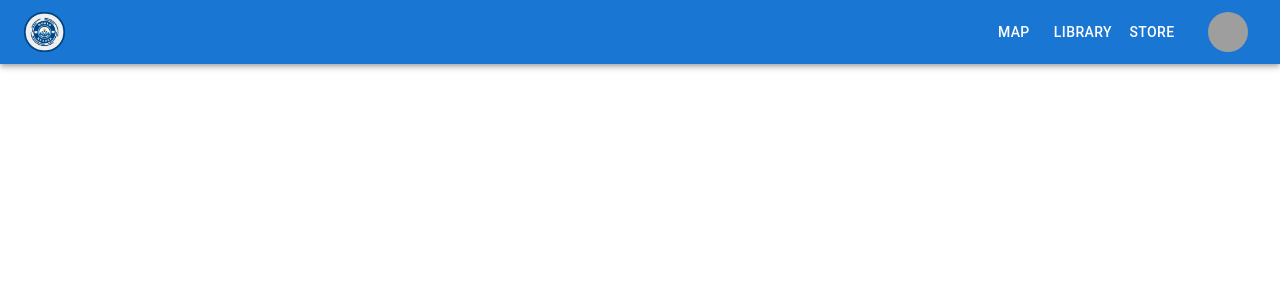
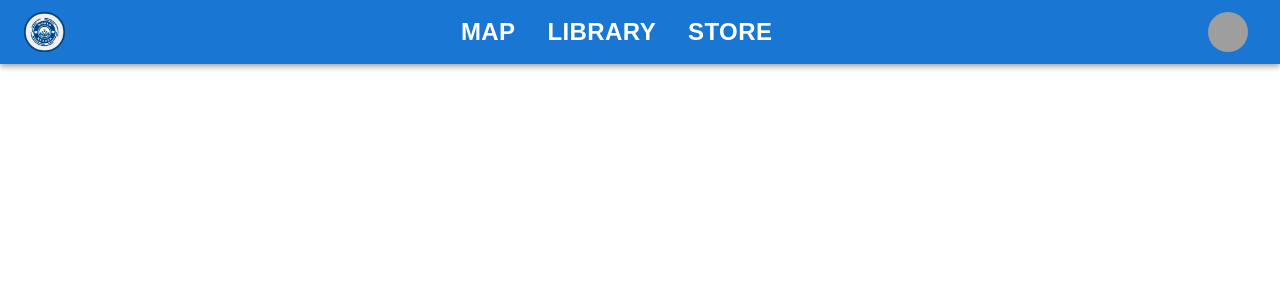
Before and after one commit to Allan0092/WorldReaderFrontend, a React (Vite) app: page / in a window 1280 px wide. Shown: the top 300 px of the page. Built offline with nearby package versions, Linux system fonts and the light colour scheme; grey boxes are pictures that could not be loaded.

Commit message:
feat: implement dark mode toggle and enhance TopBar layout with improved styling

```diff
--- a/src/components/Topbar.jsx
+++ b/src/components/Topbar.jsx
@@ -48,6 +48,11 @@ function TopBar() {
     handleClose();
   };
 
+  const [dark, setDark] = useState(false);
+  const toggleDarkMode = () => {
+    setDark(!dark);
+  };
+
   return (
     <>
       <AppBar position="static">
@@ -57,13 +62,29 @@ function TopBar() {
             src={logoImage}
             alt="WorldReader Logo"
           />
-          <Box sx={{ flexGrow: 1 }} />
-          <Box sx={{ display: "flex" }}>
+          <Box
+            sx={{
+              display: "flex",
+              justifyContent: "center",
+              alignItems: "center",
+              gap: 2,
+              flexGrow: 1,
+            }}
+          >
             <Button onClick={() => navigate("/map")} color="inherit">
-              Map
+              <h1 className="font-fondamento font-bold text-2xl">Map</h1>
             </Button>
-            <Button color="inherit">Library</Button>
-            <Button color="inherit">Store</Button>
+            <Button color="inherit">
+              <h1 className="font-fondamento font-bold text-2xl">Library</h1>
+            </Button>
+            <Button color="inherit">
+              <h1 className="font-fondamento font-bold text-2xl">Store</h1>
+            </Button>
+          </Box>
+          <Box>
+            <IconButton>
+              <i className="fas fa-heart" />
+            </IconButton>
           </Box>
           <Box sx={{ ml: 2 }}>
             <IconButton
@@ -101,7 +122,6 @@ function TopBar() {
                     handleClose();
                     navigate("/login");
                   }}
-                  sx={{ backgroundColor: "lightblue", color: "blue" }}
                 >
                   Log In
                 </MenuItem>
```
